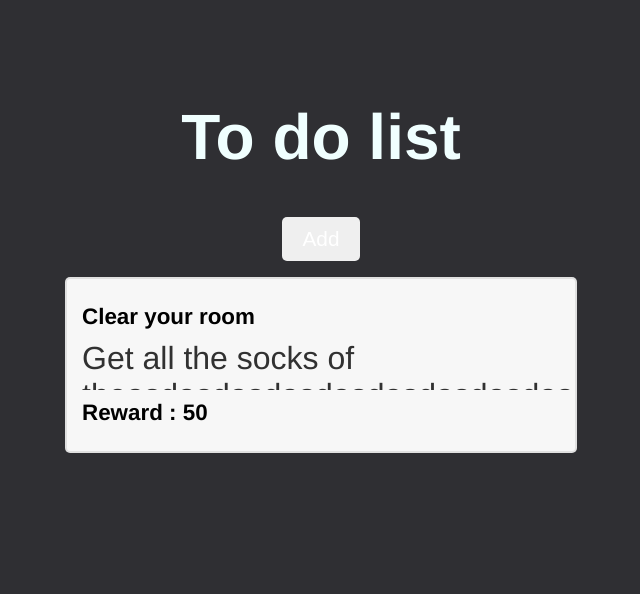
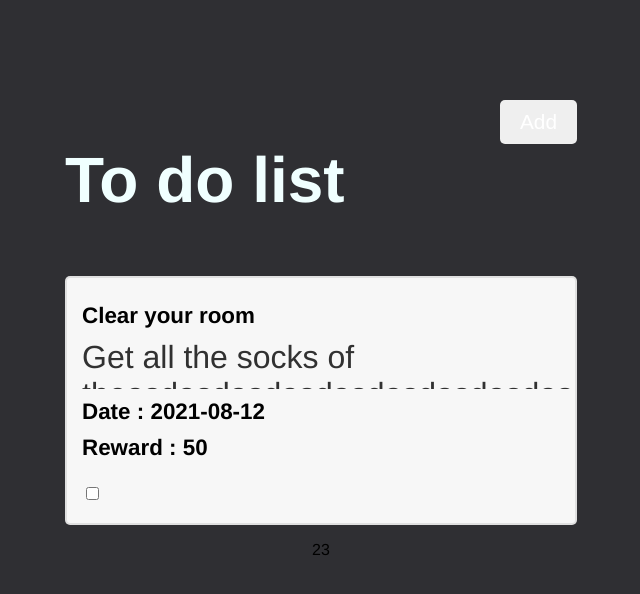
Before and after one commit to kamphol23/Check-point, a React (Create React App) app: page / in a window 1280 px wide. Shown: the top 594 px of the page, without its empty margins (319-959 px from the left). Built offline with nearby package versions, Linux system fonts and the light colour scheme.

Commit message:
added comletedlist and date when adding a new task

```diff
--- a/src/App.js
+++ b/src/App.js
@@ -1,10 +1,13 @@
 import ToDoList from './toDoList/TodoList';
 import './App.css';
+import { useState } from 'react';
+
 
 function App() {
+  const [balance, setBalance] = useState(23);
   return (
     <div className="App">
-      <ToDoList/>
+      <ToDoList balance={balance} setBalance={setBalance}/>
     </div>
   );
 }
--- a/src/toDoList/AddTask.jsx
+++ b/src/toDoList/AddTask.jsx
@@ -14,12 +14,21 @@ function AddTask({ setTasks }) {
 
   const toggleModal = () => setIsModalOpen(!isModalOpen);
 
+  const formatDateISO = (date) => {
+    const isoString = date.toISOString();
+    const formattedDate = isoString.split("T")[0];
+    return formattedDate;
+};
+
+
+const currentDate = new Date();
 
   const addTask = () => {
     if (newTask.trim() !== "") {
       setTasks((tasks) => [
         ...tasks,
-        { Task: newTask, Description: newDescription, Points: newTaskPoints },
+        { Task: newTask, Description: newDescription,
+          Points: newTaskPoints, Date: formatDateISO(currentDate), isCompleted: false },
       ]);
       setNewTask("");
       setNewDescription("");
--- a/src/toDoList/DisplayTask.jsx
+++ b/src/toDoList/DisplayTask.jsx
@@ -1,6 +1,6 @@
 import './TodoList.css'
 import { useState } from 'react'
-function DisplayTask ({tasks,deleteTask}){
+function DisplayTask ({tasks,deleteTask,handleComplete}) {
 const  [displayState, setDisplayState] = useState(null);
 
     return(
@@ -16,14 +16,19 @@ const  [displayState, setDisplayState] = useState(null);
                   <div className={`task-description ${displayState === index ? "expanded" : ""}`}>
                      {task.Description.slice(0, 50)}{displayState === index && task.Description.slice(50)}
                   </div>
+                        <h3> Date : {task.Date}</h3>
+                        <h3> Reward : {task.Points}</h3>
+                    <button
+                    className={`deleteBtn ${displayState === index ? "expanded" : ""}`}
+                    onClick={(e) => {
+                    deleteTask(index);}}
+                    >Delete</button>
+                    <input
+                    type="checkbox"
+                    onChange={() => handleComplete(index)}
+                    />
 
-                  <h3> Reward : {task.Points}</h3>
-                      <button
-                        className={`deleteBtn ${displayState === index ? "expanded" : ""}`}
-                       onClick={(e) => {
-                        deleteTask(index);
-                       }}
-                       >Delete</button>
+
                  </div>
             </li>
         )}
--- a/src/toDoList/TodoList.css
+++ b/src/toDoList/TodoList.css
@@ -5,6 +5,7 @@ body{
     font-family: 'Franklin Gothic Medium', 'Arial Narrow', Arial, sans-serif;
     text-align: center;
     margin: 100px 30vw 0px 30vw;
+
 }
 
 h1{
--- a/src/toDoList/TodoList.jsx
+++ b/src/toDoList/TodoList.jsx
@@ -4,21 +4,61 @@ import './TodoList.css'
 import AddTask from "./AddTask";
 import DisplayTask from "./DisplayTask";
 
-function ToDoList() {
-    const [tasks, setTasks] = useState([{Task : 'Clear your room', Description : 'Get all the socks of theasdasdasdasdasdasdasdasdasdasd floor you little pig', Points : 50}]);
+
+function ToDoList({balance,setBalance}) {
+    const [tasks, setTasks] = useState([{
+            Task : 'Clear your room',
+            Description : 'Get all the socks of theasdasdasdasdasdasdasdasdasdasd floor you little pig',
+            Points : 50,
+            Date : '2021-08-12',
+            isCompleted : false,
+            },]);
+const [completedTasks, setCompletedTasks] = useState([])
 
     function deleteTask(index) {
 
         const updatedList = tasks.filter((_,i) => i !== index)
         setTasks(updatedList)
     }
+
+    function handleComplete(index) {
+        const task = tasks[index]
+        task.isCompleted = !task.isCompleted
+        setTasks([...tasks.filter((_,i) => i !== index)])
+        setBalance(balance + task.Points)
+        setCompletedTasks([...completedTasks,task])
+    }
+
+    function handleUnComplete(index) {
+        const task = completedTasks[index]
+        task.isCompleted = !task.isCompleted
+        setCompletedTasks([...completedTasks.filter((_,i) => i !== index)])
+        setBalance(balance - task.Points)
+        setTasks([...tasks,task])
+    }
+
     return(
         <div className="toDoList">
 
-            <h1>To do list</h1>
-            <AddTask setTasks={setTasks}/>
-            <DisplayTask tasks={tasks} deleteTask={deleteTask}/>
-        </div>
+                <div style={{display: 'flex', justifyContent: 'space-between'}}>
+                    <h1>To do list</h1>
+                 <AddTask setTasks={setTasks}/>
+             </div>
+                 <DisplayTask tasks={tasks} deleteTask={deleteTask} handleComplete={handleComplete}/>
+                 <p>{balance}</p>
+                 <div>{completedTasks.map((task,index) =>{
+                      return(
+                          <div key={index}>
+                              <h3>{task.Task}</h3>
+                              <p>{task.Description}</p>
+                              <p>{task.Points}</p>
+                              <p>{task.Date}</p>
+                              <input type="checkbox" onChange={() => handleUnComplete(index)}
+                              checked={task.isCompleted}/>
+                          </div>
+                      )
+                 })}</div>
+                </div>
     )
 }
 
```
